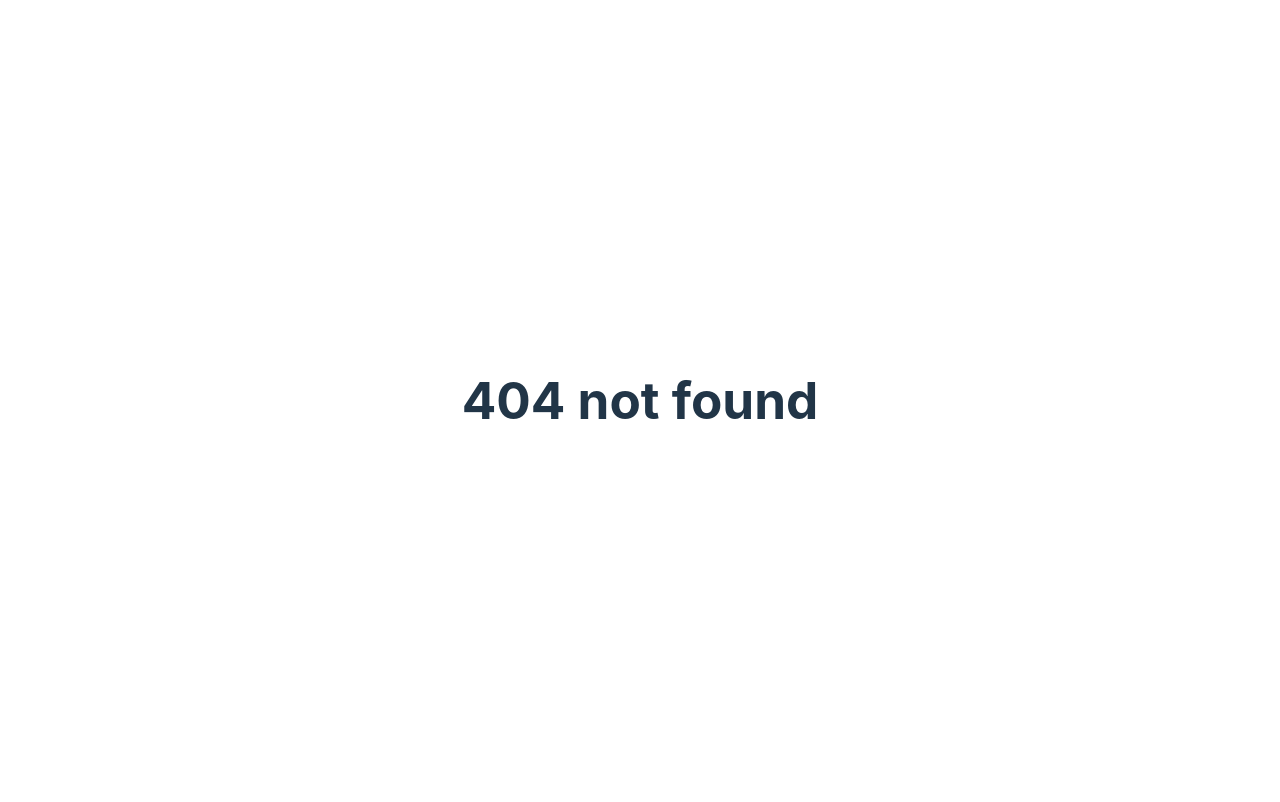
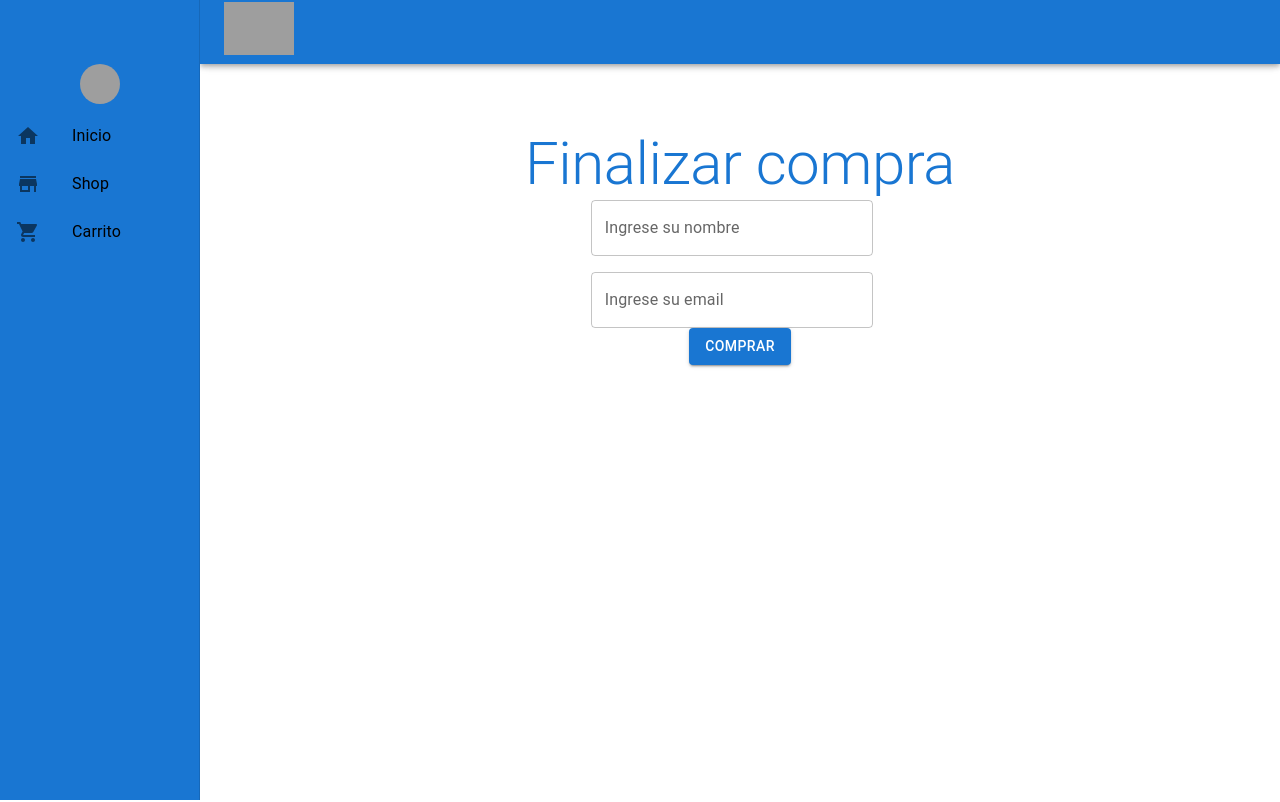
Before and after one commit to florrueda/Frontend-3, a React (Vite) app: page /checkout in a window 1280 px wide. Before the commit this address had no page. Shown: the top 802 px of the page. Built offline with nearby package versions, Linux system fonts and the light colour scheme; grey boxes are pictures that could not be loaded.

Commit message:
Clase 22

```diff
--- a/package.json
+++ b/package.json
@@ -16,11 +16,13 @@
     "@mui/icons-material": "^5.11.11",
     "@mui/material": "^5.11.15",
     "axios": "^1.3.4",
+    "formik": "^2.2.9",
     "json-server": "^0.17.2",
     "react": "^18.2.0",
     "react-dom": "^18.2.0",
     "react-router-dom": "^6.9.0",
-    "sweetalert2": "^11.7.3"
+    "sweetalert2": "^11.7.3",
+    "yup": "^1.0.2"
   },
   "devDependencies": {
     "@types/react": "^18.0.27",
--- a/src/App.jsx
+++ b/src/App.jsx
@@ -7,6 +7,7 @@ import CreateProductContainer from "./Components/Pages/CreateProduct/CreateProdu
 import ProductDetailContainer from "./Components/Pages/ProductDetail/ProductDetail.container";
 import CartContainer from "./Components/Pages/Cart/Cart.container";
 import CartContextReducerProvider from "./Context/CartContextReducer";
+import Checkout from "./Components/Pages/Checkout/Checkout";
 
 function App() {
   return (
@@ -19,6 +20,7 @@ function App() {
             <Route path="/" element={<Home />} />
             <Route path="/cart" element={<CartContainer />} />
             <Route path="/products" element={<ProductsContainer />} />
+            <Route path="/checkout" element={<Checkout />} />
             <Route
               path="/create-product"
               element={<CreateProductContainer />}
--- /dev/null
+++ b/src/Components/Pages/Checkout/Checkout.jsx
@@ -0,0 +1,72 @@
+import React from 'react';
+import { Button, Grid, TextField, Typography } from "@mui/material";
+import {ErrorMessage, useFormik} from 'formik'
+import * as Yup from 'yup'
+
+const Checkout = () => {
+    const {handleSubmit, handleChange, errors, values} = useFormik({
+        initialValues: {
+            name:'',
+            email:'',
+        },
+        onSubmit: (data) => {
+            console.log(data);
+        },
+        validationSchema: Yup.object().shape({
+            name: Yup.string().required("Este campo es obligatorio").min(5, "El nombre es muy corto"),
+            email: Yup.string().required("Este campo es obligatorio").email("Debe ser formato email")
+        }),
+        validateOnChange: false,
+    })
+
+    return (
+        <div>
+      <Typography color="primary" variant="h2" align="center">
+        Finalizar compra
+      </Typography>
+
+      <form className="form-container" onSubmit={handleSubmit}>
+        <Grid
+          container
+          alignItems={"center"}
+          justifyContent="space-evenly"
+          spacing={2}
+          sx={{ width: "100%" }}
+        >
+          <Grid item xs={12} md={7}>
+            <TextField
+              type="text"
+              label="Ingrese su nombre"
+              name="name"
+              variant="outlined"
+              fullWidth
+              onChange={handleChange}
+              error={errors.name ? true : false}
+              helperText={errors.name}
+              value={values.name}
+            />
+          </Grid>
+
+          <Grid item xs={12} md={7}>
+            <TextField
+              type="text"
+              label="Ingrese su email"
+              variant="outlined"
+              fullWidth
+              name="email"
+              onChange={handleChange}
+              error={errors.email ? true : false}
+              helperText={errors.email}
+              value={values.email}
+            />
+          </Grid>
+        </Grid>
+        <Button type="submit" variant="contained">
+          Comprar
+        </Button>
+      </form>
+    </div>
+    );
+}
+
+export default Checkout;
```
Also changed, not shown: 1 other file (tests, documents, lock files or other folders).
